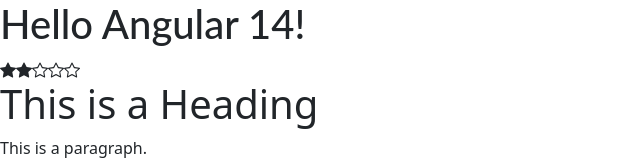
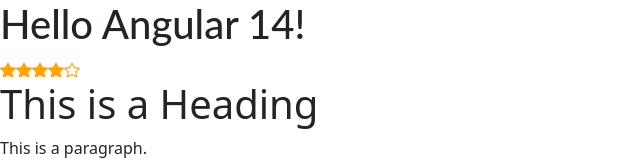
Before and after one commit to desh200/angular-ivy-hmwt5k, an Angular app: page / in a window 1280 px wide. Shown: the top 160 px of the page, without its empty margins (0-640 px from the left). Built offline with nearby package versions, Linux system fonts and the light colour scheme.

Commit message:
2 files modified

```diff
--- a/src/app/app.component.html
+++ b/src/app/app.component.html
@@ -1,3 +1,3 @@
 <hello name="{{ name }}"></hello>
 
-<rating [rating]=2></rating>
+<rating [rating]="4"></rating>
--- a/src/app/rating.component.ts
+++ b/src/app/rating.component.ts
@@ -13,6 +13,7 @@
 <ng-container *ngIf="rating < 5; else elseBlock"><star (click)=onClick(5)></star></ng-container>
 <ng-template #elseBlock><starfill></starfill></ng-template>
 `,
+  styles: ['star {color:orange;}', 'starfill {color:orange;}'],
 })
 export class RatingComponent {
   @Input() rating = 0;
```
